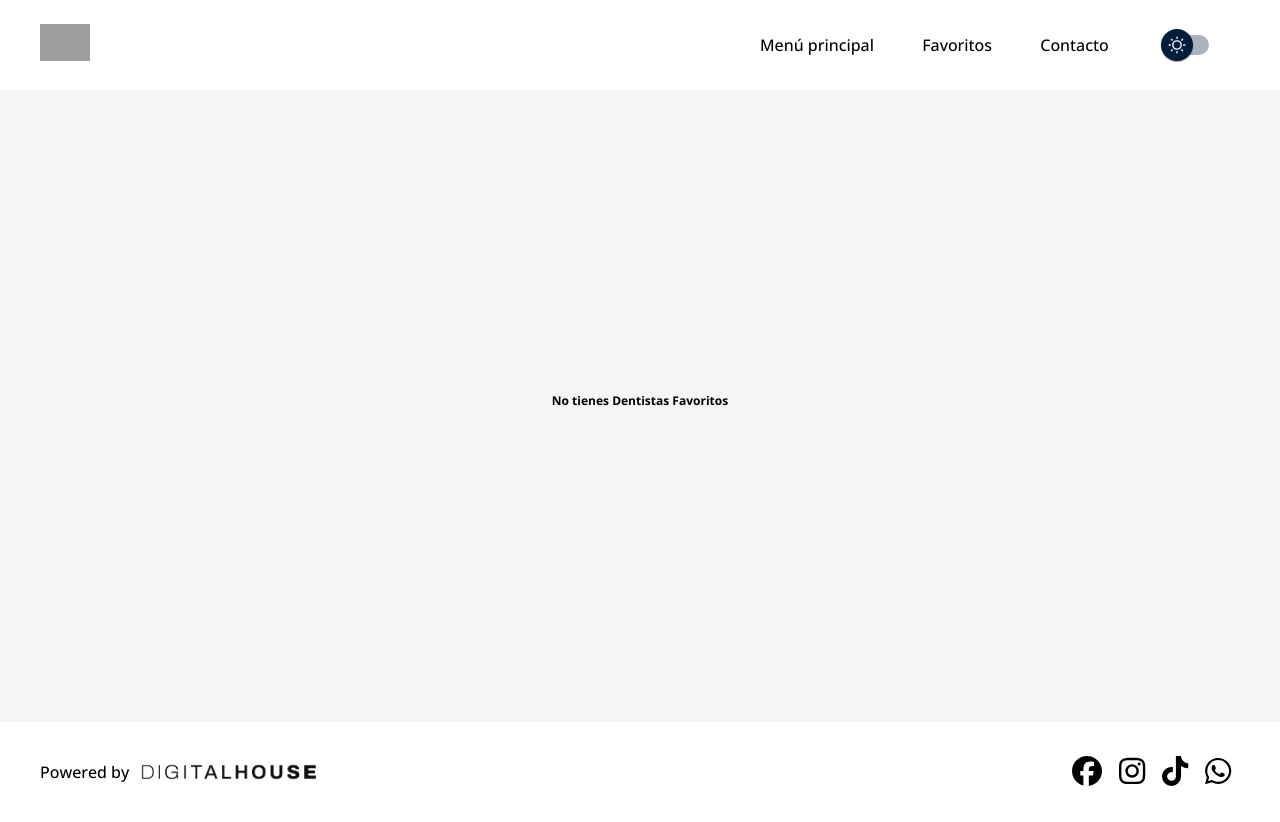
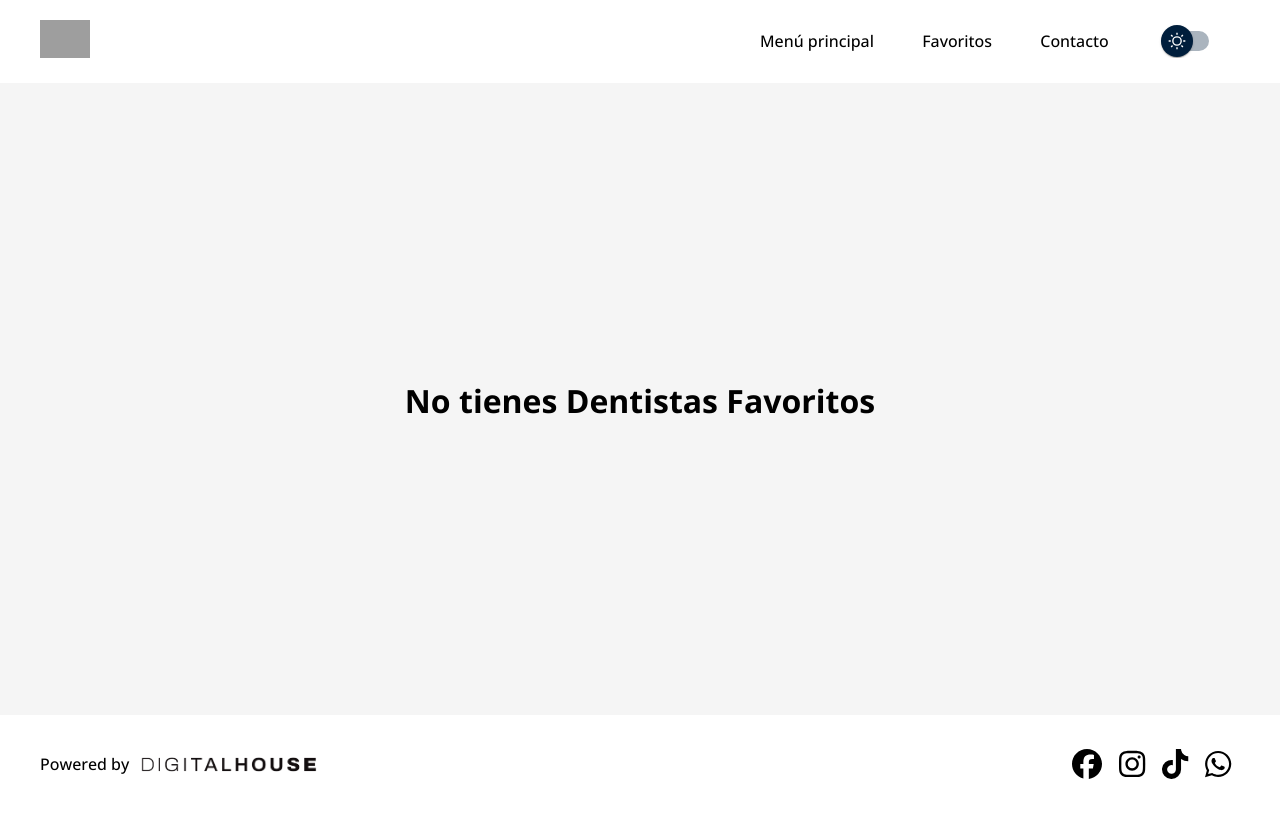
Before and after one commit to Joaquin-5/Proyecto_final_front-endIII, a React (Vite) app: page /favs in a window 1280 px wide. Built offline with nearby package versions, Linux system fonts and the light colour scheme; grey boxes are pictures that could not be loaded.

Commit message:
Responsive in progress & more

```diff
--- a/src/Components/Navbar.jsx
+++ b/src/Components/Navbar.jsx
@@ -60,15 +60,16 @@ const Navbar = () => {
 
   const [isVisible, setIsVisible] = useState(window.innerWidth < 768);
   const [displayStyle, setDisplayStyle] = useState(isVisible ? "none" : "flex");
+  const [linksAnimation, setLinksAnimation] = useState(false);
 
   const handleButtonShow = () => {
     setIsVisible(window.innerWidth < 768);
   };
 
   const toggleNavBarMobile = () => {
-    console.log("Se hizo click");
     if (isVisible) {
       setDisplayStyle(displayStyle === "none" ? "flex" : "none");
+      setLinksAnimation(true);
     }
   };
 
@@ -85,7 +86,12 @@ const Navbar = () => {
             <img src="/DH.ico" alt="logo app" className={styles.logo} />
           </Link>
         </div>
-        <div className={styles.links} style={{ display: displayStyle }}>
+        <div
+          className={
+            linksAnimation ? `${styles.links} ${styles.visible}` : styles.links
+          }
+          style={{ display: displayStyle }}
+        >
           <Link to="/" className={styles.link}>
             Menú principal
           </Link>
@@ -102,6 +108,7 @@ const Navbar = () => {
           </Link>
           <FormGroup>
             <FormControlLabel
+              style={isVisible ? { margin: 0 } : null}
               control={
                 <MaterialUISwitch
                   sx={{ m: 1 }}
--- a/src/styles/Favs.module.css
+++ b/src/styles/Favs.module.css
@@ -14,7 +14,8 @@
   left: 50%;
   top: 50%;
   transition: color 0.6s;
-  font-size: 12px;
+  font-size: 18px;
+  text-align: center;
 }
 
 :global(.dark) .noFavoritesMessage {
@@ -27,6 +28,10 @@
     grid-template-rows: auto auto;
     margin-bottom: 50px;
   }
+
+  .noFavoritesMessage {
+    font-size: 27px;
+  }
 }
 
 @media screen and (min-width: 1024px) {
@@ -35,4 +40,8 @@
     grid-template-rows: auto auto auto auto;
     margin: 0;
   }
+
+  .noFavoritesMessage {
+    font-size: 32px;
+  }
 }
--- a/src/styles/Navbar.module.css
+++ b/src/styles/Navbar.module.css
@@ -14,9 +14,10 @@
 }
 
 .links {
-  transition: 0.6s;
+  opacity: 0;
+  height: 0;
   padding: 50px 0;
-  display: none;
+  display: flex;
   flex-direction: column;
   align-items: center;
   justify-content: center;
@@ -27,10 +28,16 @@
   z-index: 1;
   background-color: #f5f5f5;
   width: 100%;
+  transition: opacity 0.6s, height 0.6s, background-color 0.6s;
 }
 
 :global(body.dark) .links {
   background-color: #1d1a1a;
+}
+
+.visible {
+  height: auto;
+  opacity: 1;
 }
 
 .link {
@@ -87,6 +94,8 @@
 
 @media screen and (min-width: 767px) and (max-width: 1023px) {
   .links {
+    opacity: 1;
+    max-height: auto;
     padding: 0;
     width: 60%;
     display: flex;
@@ -112,6 +121,8 @@
 
 @media screen and (min-width: 1024px) {
   .links {
+    opacity: 1;
+    max-height: auto;
     padding: 0;
     width: 40%;
     display: flex;
```
